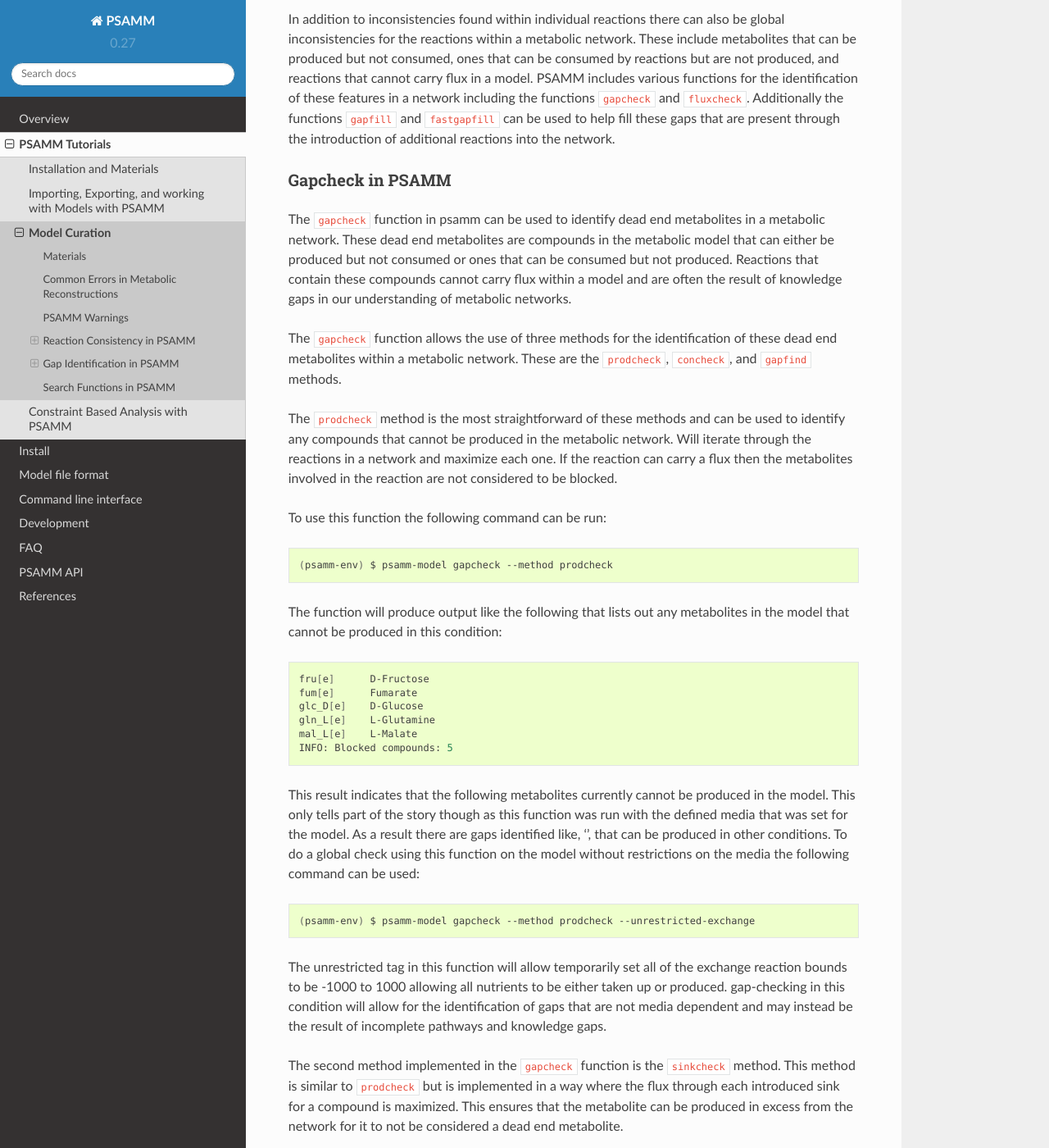
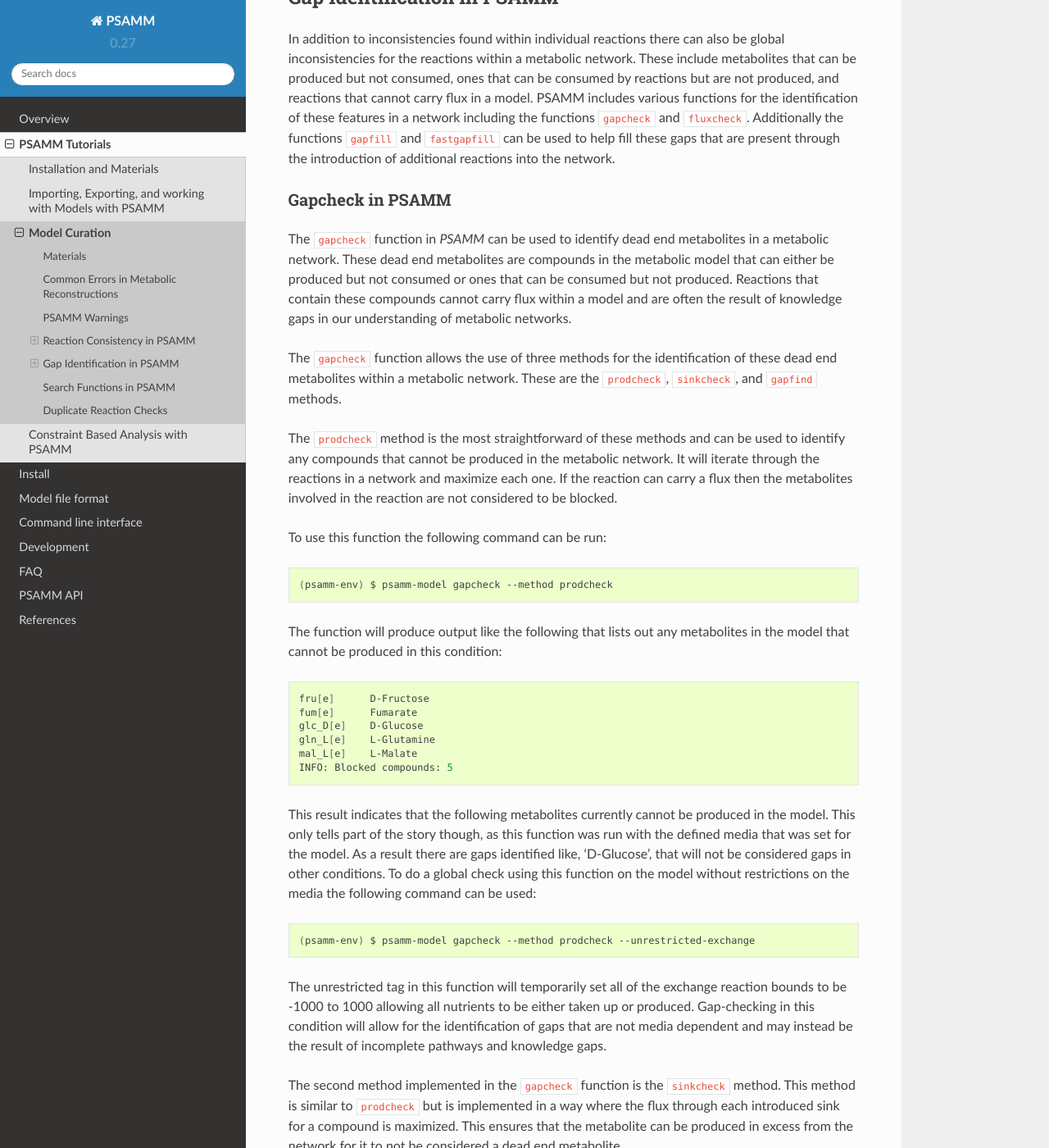
Before and after one commit to zhanglab/psamm, a Sphinx documentation site: the page built from docs/tutorial/curation.rst, in a window 1280 px wide and 1400 px high, scrolled down 7745 px. Shown: the whole window at 82% size. Built offline with Sphinx 7.4.7 and the Read the Docs theme 2.0.0, drawn with Linux system fonts in a browser that asks for light colours; some of the changed text lies outside the part shown.

Commit message:
Typo corrections and added duplicatescheck section to tutorial

```diff
--- a/docs/tutorial/curation.rst
+++ b/docs/tutorial/curation.rst
@@ -408,16 +408,16 @@
 Gapcheck in PSAMM
 ~~~~~~~~~~~~~~~~~
 
-The ``gapcheck`` function in psamm can be used to identify dead end metabolites in a metabolic network.
+The ``gapcheck`` function in `PSAMM` can be used to identify dead end metabolites in a metabolic network.
 These dead end metabolites are compounds in the metabolic model that can either be produced but not consumed
 or ones that can be consumed but not produced. Reactions that contain these compounds cannot carry flux within
 a model and are often the result of knowledge gaps in our understanding of metabolic networks.
 
 The ``gapcheck`` function allows the use of three methods for the identification of these dead end metabolites
-within a metabolic network. These are the ``prodcheck``, ``concheck``, and ``gapfind`` methods.
+within a metabolic network. These are the ``prodcheck``, ``sinkcheck``, and ``gapfind`` methods.
 
 The ``prodcheck`` method is the most straightforward of these methods and can be used to identify any
-compounds that cannot be produced in the metabolic network. Will iterate through the reactions in a network
+compounds that cannot be produced in the metabolic network. It will iterate through the reactions in a network
 and maximize each one. If the reaction can carry a flux then the metabolites involved in the reaction
 are not considered to be blocked.
 
@@ -441,18 +441,18 @@
 
 
 This result indicates that the following metabolites currently cannot be produced in the model.
-This only tells part of the story though as this function was run with the defined media that
-was set for the model. As a result there are gaps identified like, '', that can be produced in other
-conditions. To do a global check using this function on the model without restrictions on the media
+This only tells part of the story though, as this function was run with the defined media that
+was set for the model. As a result there are gaps identified like, 'D-Glucose', that will not be considered
+gaps in other conditions. To do a global check using this function on the model without restrictions on the media
 the following command can be used:
 
 .. code-block:: shell
 
     (psamm-env) $ psamm-model gapcheck --method prodcheck --unrestricted-exchange
 
-The unrestricted tag in this function will allow temporarily set all of the exchange
+The unrestricted tag in this function will temporarily set all of the exchange
 reaction bounds to be -1000 to 1000 allowing all nutrients to be either taken up or produced.
-gap-checking in this condition will allow for the identification of gaps that are not media dependent
+Gap-checking in this condition will allow for the identification of gaps that are not media dependent
 and may instead be the result of incomplete pathways and knowledge gaps.
 
 
@@ -519,3 +520,24 @@
 .. code-block:: shell
 
     (psamm-env) $ psamm-model search reaction --compound 'manni[c]'
+
+
+
+Duplicate Reaction Checks
+-------------------------
+
+An additional searching function called ``duplicatescheck`` is also included in `PSAMM`.
+This function will search through a model and compare all of the reactions in the network
+to each other. Any reactions that have all of the same metabolites consumed and produced
+will then be reported. This can be a helpful function to use if there a multiple people
+working on the construction of a model as it allows for an automated checking that
+two individuals did not add the same reaction to the reconstruction. The ``duplicatescheck``
+function can be run through the following command:
+
+.. code-blockk:: shell
+
+    (psamm-env) $ psamm-model duplicatescheck
+
+The additional tags `--compare-direction` and `--compare-stoichiometry` can be added to
+the command to take into account the reaction directionality and metabolite stoichiometry
+when comparing two different reactions.
--- a/docs/tutorial/import_export.rst
+++ b/docs/tutorial/import_export.rst
@@ -1029,7 +1029,7 @@
 
 .. code-block:: shell
 
-    (psamm-env) $ psamm-model sbmlexport > Modified_core_ecoli.xml
+    (psamm-env) $ psamm-model sbmlexport Modified_core_ecoli.xml
 
 This will export the model in SBML level 3 version 1 format which can then
 be used in other software that support this format.
```
Also changed, not shown: other parts of docs/tutorial/curation.rst (+4 -3 lines), other parts of docs/tutorial/import_export.rst (+1 -1 lines).
